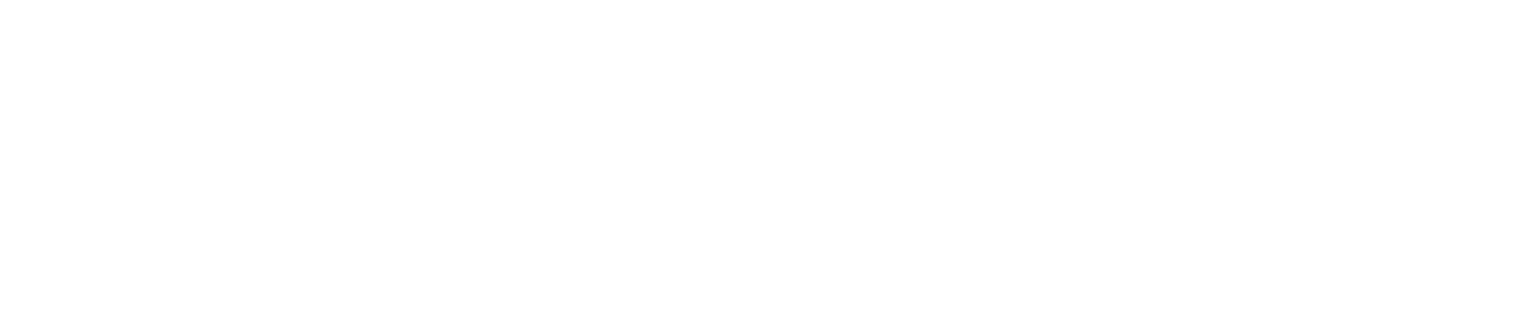
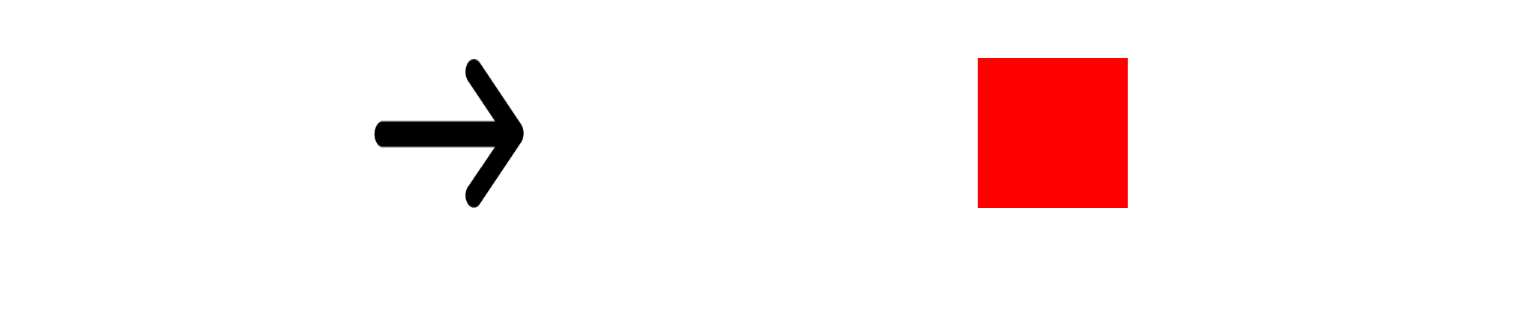
Before and after one commit to Jodacam/LightCanvas, a plain HTML site: page example/index.html in a window 1280 px wide. Shown: the whole page, 1528 px wide, since content can reach past the window. Drawn offline with Linux system fonts and the light colour scheme.

Commit message:
Cambiado nombre, añadido soporte de Sprites

```diff
--- a/example/index.html
+++ b/example/index.html
@@ -1,8 +1,44 @@
 <html>
 <head>
-    <script src = "../source/EasyCanvas.js"></script>
+
+    <script src = "../source/LightCanvas.js"></script>
 </head>
 <body>
+    <style>
+        canvas{
+
+        }
+        .canvasContainer{
+            position: relative;
+            display: inline-block;
+            left: 25%;
+        }
+        #mycanvas{
+            z-index: 0;
+        }
+        #mycanvas-hitbox{
+            z-index: 1;
+        }
+    </style>
+
+
+
+    <div class= "canvasContainer">
     <canvas id="mycanvas" width="250" height="250"></canvas>
+    <canvas id="mycanvas-hitbox" width="250" height="250"></canvas>
+    </div>
+    <script>
+        window.addEventListener("load",function(){
+            let realCanvas = new CanvasManager("mycanvas",600,300);
+            // let object = new SpriteObject("BackGround",new Vector2(0,0),"img/Back.jpeg",300,600);
+            // object.Update = function(){}
+            // realCanvas.addObject(object,0);
+
+            let flecha = new SpriteObject("Flecha",new Vector2(0,50),"img/right-arrow.png",150,150);
+            realCanvas.addObject(flecha,1);
+            realCanvas.Start();
+        });
+
+    </script>
 </body>
 </html>
--- a/source/EasyCanvas.js
+++ /dev/null
@@ -1,92 +0,0 @@
-class Vector2 {
-    constructor(x,y){
-        this.x = x;
-        this.y = y;
-
-    }
-    get x(){
-        return this.x;
-    }
-    get y(){return this.y;}
-    set x(x){this.x=x;}
-    set y(y){this.y = y;}
-    get magnitude(){return Math.sqrt((this.x*this.x)+(this.y*this.y))}
-
-    add(vector){
-        this.x += vector.x;
-        this.y += vector.y;
-    }
-    mult(number){
-        this.x *=number;
-        this.y *= number;
-    }
-    dot(vector){
-      return this.x*vector.x + this.y*vector.y;
-    }
-
-    distance(point){
-        let deltaX = this.x - point.x;
-        let deltaY = this.y - point.y;
-        let vector = new Vector2(deltaX,deltaY);
-        return vector.magnitude;
-    }
-    normalize(){
-        if(this.x+this.y == 0){
-            return 0;
-        }else{
-            let magnitude = this.magnitude;
-            this.x /=magnitude;
-            this.y /=magnitude;
-        }
-
-    }
-
-}
-
-class SpriteObject {
-    constructor(name,position,imgSrc,height,width){
-        this.position = position;
-        this.name = name;
-        this.sprite = new Image(width,height);
-        this.sprite.scr = imgSrc;
-
-    }
-    Render(){}
-    Update(timeDelta){}
-}
-
-
-
-
-class CanvasManager{
-
-    constructor(canvasName,w,h){
-            this.canvasElement = document.getElementById(canvasName);
-            this.canvasElement.width = w;
-            this.canvasElement.height = h;
-            this.canvasScene = this.canvasElement.getContext('2d');
-            this.objectList = [];
-            for(let i = 0; i<4;i++){
-                this.objectList[i] = [];
-            }
-
-
-    }
-
-
-    addObject(object,layerMask){
-        if(object.Update != undefined && object.Render != undefined){
-            this.objectList[layerMask].push(object);
-        }
-    }
-
-    Render(){
-       for(let obj in this.objectList){
-
-       }
-    }
-
-    UpdateObjects(){
-
-    }
-}
--- /dev/null
+++ b/source/LightCanvas.js
@@ -0,0 +1,144 @@
+class Vector2 {
+    constructor(x,y){
+        this._x = x;
+        this._y = y;
+
+    }
+    get x(){
+        return this._x;
+    }
+    get y(){return this._y;}
+    set x(x1){this._x=x1;}
+    set y(y1){this._y =y1;}
+    get magnitude(){return Math.sqrt((this.x*this.x)+(this.y*this.y))}
+
+    add(vector){
+        this.x += vector.x;
+        this.y += vector.y;
+    }
+    mult(number){
+        this.x *=number;
+        this.y *= number;
+    }
+    dot(vector){
+      return this.x*vector.x + this.y*vector.y;
+    }
+
+    distance(point){
+        let deltaX = this.x - point.x;
+        let deltaY = this.y - point.y;
+        let vector = new Vector2(deltaX,deltaY);
+        return vector.magnitude;
+    }
+    normalize(){
+        if(this.x+this.y == 0){
+            return 0;
+        }else{
+            let magnitude = this.magnitude;
+            this.x /=magnitude;
+            this.y /=magnitude;
+        }
+
+    }
+
+}
+
+class SpriteObject {
+    constructor(name,position,imgSrc,height,width){
+        this._position = position;
+        this.name = name;
+        this.sprite = new Image(width,height);
+        this.sprite.src = imgSrc;
+
+        this.idleSprite = this.sprite;
+        this._height = height;
+        this._width = width;
+
+        this.animationList = {};
+        this.actualAnim = null;
+    }
+    get height(){return this._height;}
+    get width(){return this._width;}
+    get position() {return this._position}
+
+    set height(h){this._height = h;}
+    set width(w){this._width = w;}
+    set position(pos) {this._position = pos}
+
+    Render(renderCanvas){
+        renderCanvas.drawImage(this.sprite,this.position.x,this.position.y,this.width,this.height);
+    }
+    Update(timeDelta,hitbox){
+        hitbox.fillStyle = "red";
+        hitbox.fillRect(this.position.x,this.position.y,this.width,this.height);
+        this.position.add(new Vector2(timeDelta*10,0));
+    }
+
+    AddAnimation(animation,name){
+        this.animationList[name] = animation;
+    }
+
+    SetAnimation(name){
+        this.actualAnim = this.animationList[name];
+    }
+}
+var _actualScene;
+class CanvasManager{
+    constructor(canvasName,w,h){
+            this.canvasElement = document.getElementById(canvasName);
+            this.canvasElement.width = w;
+            this.canvasElement.height = h;
+            this.canvasScene = this.canvasElement.getContext('2d');
+            this.hitcanvas =   document.getElementById(canvasName+"-hitbox");
+            this.hitcanvas.width = w;
+            this.hitcanvas.height = h;
+            this.hitScene = this.hitcanvas.getContext('2d');
+            CanvasManager.actualScene = this.canvasScene;
+            this.objectList = [];
+            for(let i = 0; i<4;i++){
+                this.objectList[i] = [];
+            }
+            this.timePased = 0;
+
+
+
+    }
+
+static get actualScene() {return _actualScene; }
+static set actualScene(scene) {_actualScene = scene}
+
+
+    addObject(object,layerMask){
+        if(object.Update != undefined && object.Render != undefined){
+            this.objectList[layerMask].push(object);
+        }
+    }
+
+    RenderAndUpdate(timeDelta){
+
+       this.canvasScene.clearRect(0, 0, this.canvasElement.width,this.canvasElement.height);
+       this.hitcanvas.width = this.hitcanvas.width;
+       for(let objLayer of this.objectList){
+           for(let obj of objLayer){
+               obj.Render(this.canvasScene);
+               obj.Update(timeDelta,this.hitScene);
+           }
+
+
+       }
+    }
+
+    Start(){
+        window.requestAnimationFrame(this.MainLoop.bind(this));
+    }
+
+
+
+    MainLoop(timeStamp){
+        let timeDelta = (timeStamp-this.timePased)*0.001;
+        this.timePased = timeStamp;
+        this.RenderAndUpdate(timeDelta);
+        window.requestAnimationFrame(this.MainLoop.bind(this))
+    }
+
+}
```
Also changed, not shown: Readme.md, example/img/Back.jpeg (added), example/img/right-arrow.png (added).
